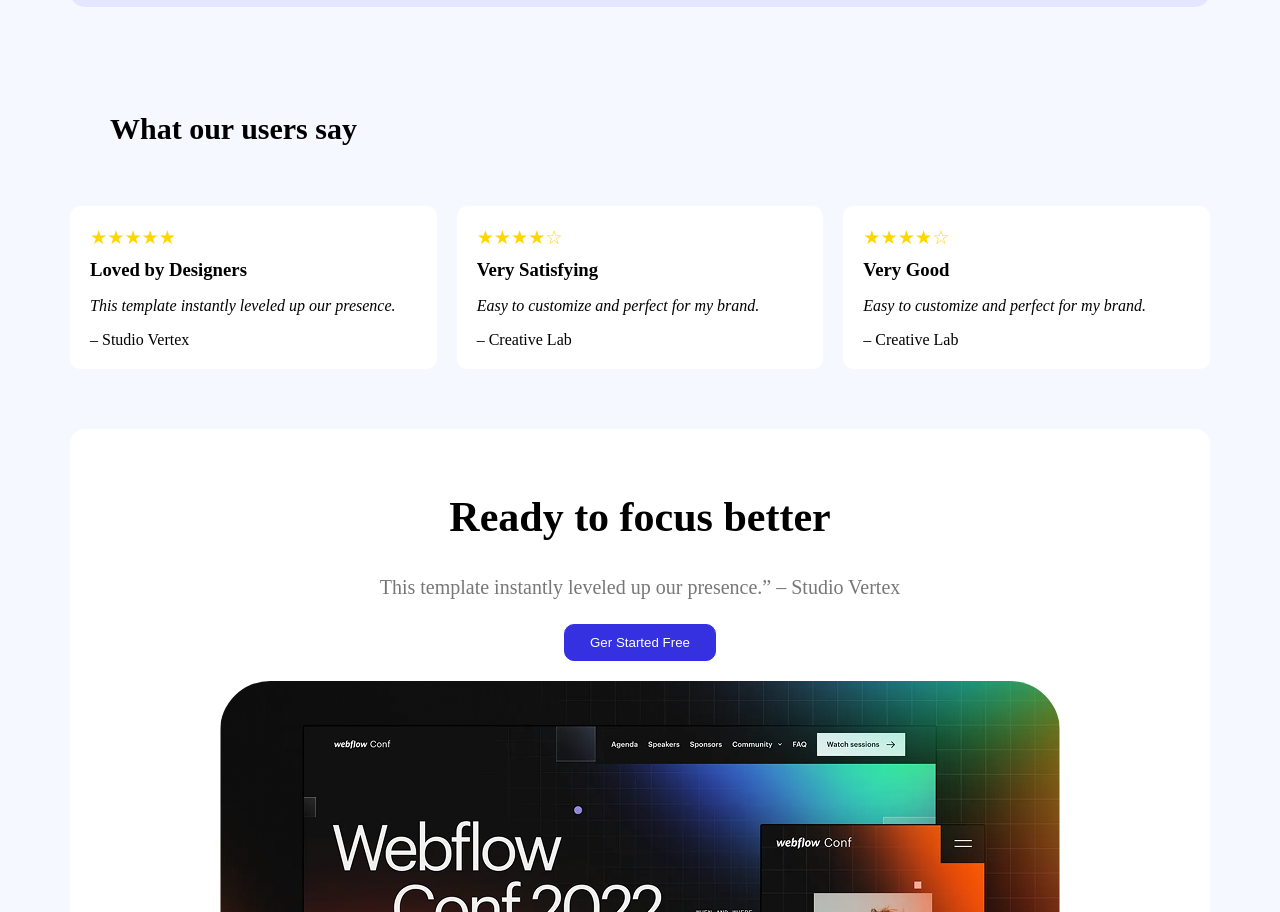
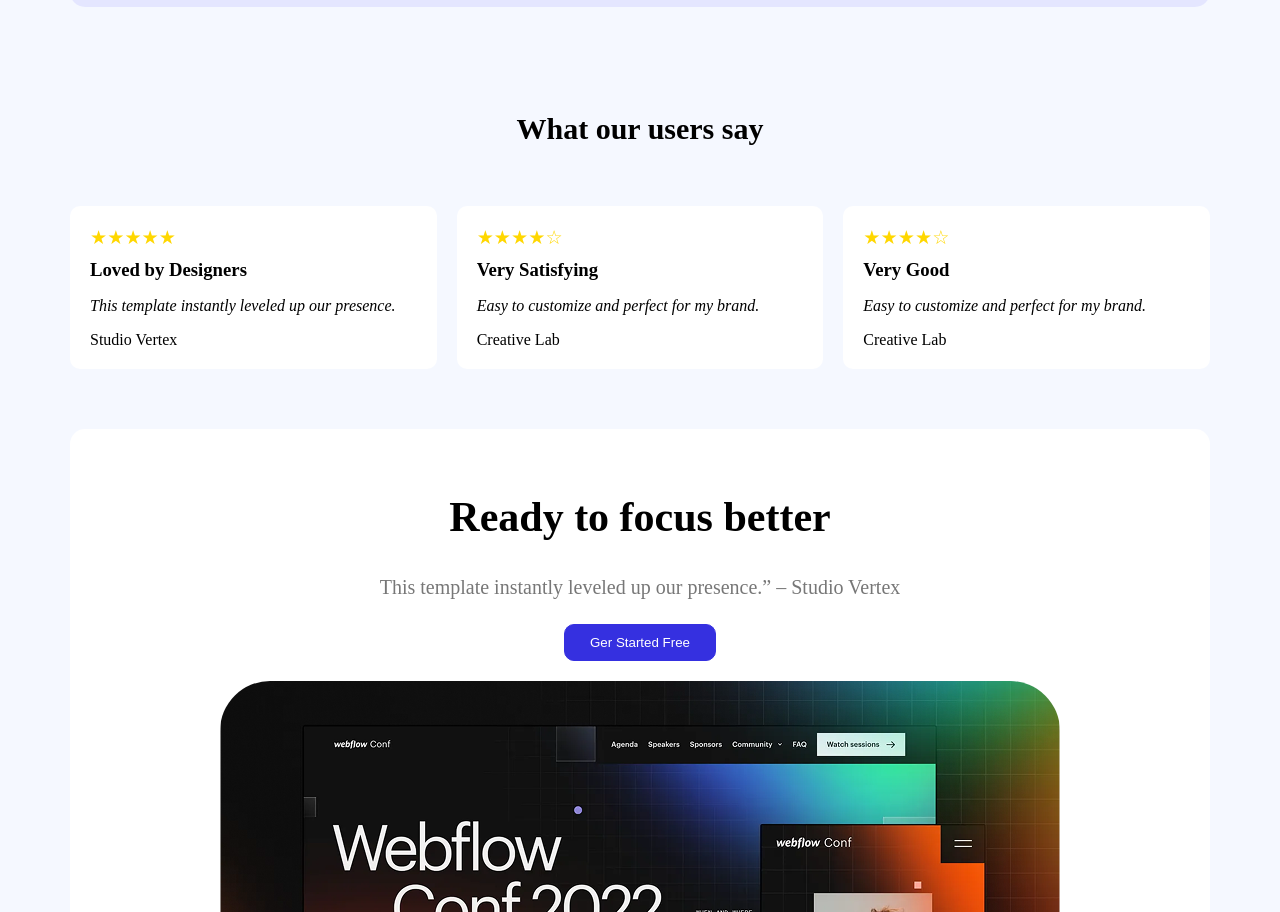
Before and after one commit to jessicarozario21/Jaci-s-First-Project, a plain HTML site: page index.html in a window 1280 px wide. Shown: the part 1419-2331 px from the top of the page. Drawn offline with nearby package versions, Linux system fonts and the light colour scheme.

Commit message:
added index.html file

```diff
--- a/index.html
+++ b/index.html
@@ -71,20 +71,20 @@
                 <div class="stars">★★★★★</div>
                 <h3>Loved by Designers</h3>
                 <p>This template instantly leveled up our presence.</p>
-                <span>– Studio Vertex</span>
+                <span>Studio Vertex</span>
             </div>
 
             <div class="review">
                 <div class="stars">★★★★☆</div>
                 <h3>Very Satisfying</h3>
                 <p>Easy to customize and perfect for my brand.</p>
-                <span>– Creative Lab</span>
+                <span> Creative Lab</span>
             </div>
             <div class="review">
                 <div class="stars">★★★★☆</div>
                 <h3>Very Good</h3>
                 <p>Easy to customize and perfect for my brand.</p>
-                <span>– Creative Lab</span>
+                <span> Creative Lab</span>
             </div>
         </div>
         </section>
--- a/styles/style.css
+++ b/styles/style.css
@@ -124,7 +124,7 @@ main {
 .user-say h2 {
     font-size: 30px;
     margin-bottom: 20px;
-    text-align: left;
+    text-align: center;
 }
 
 .reviews-container {
```
